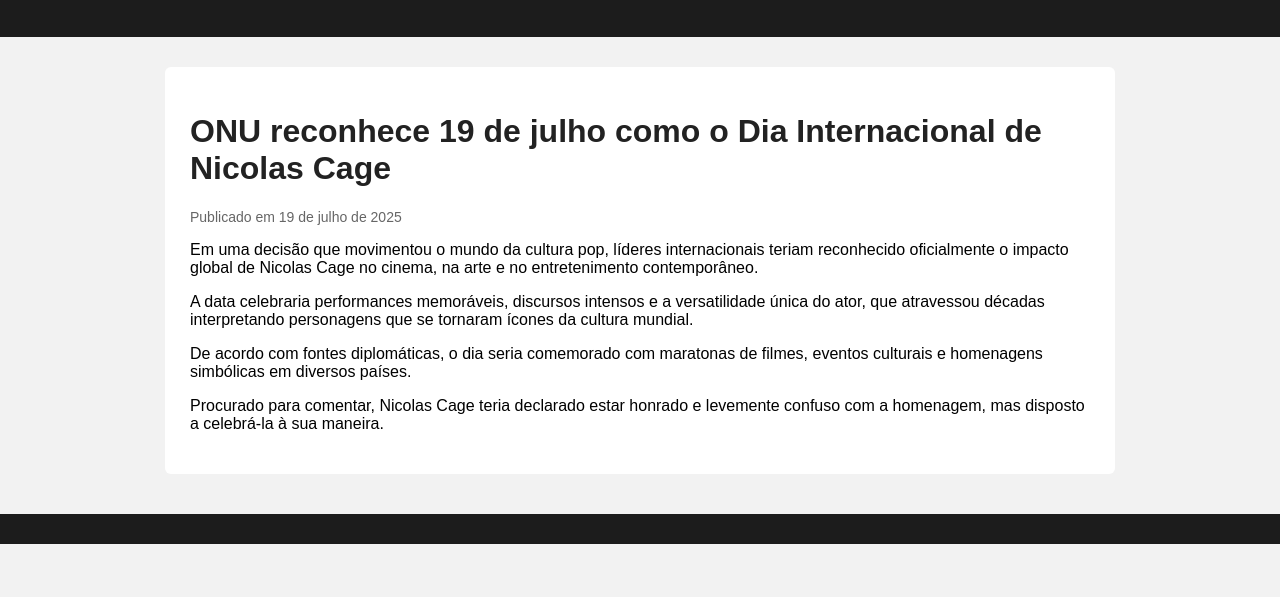
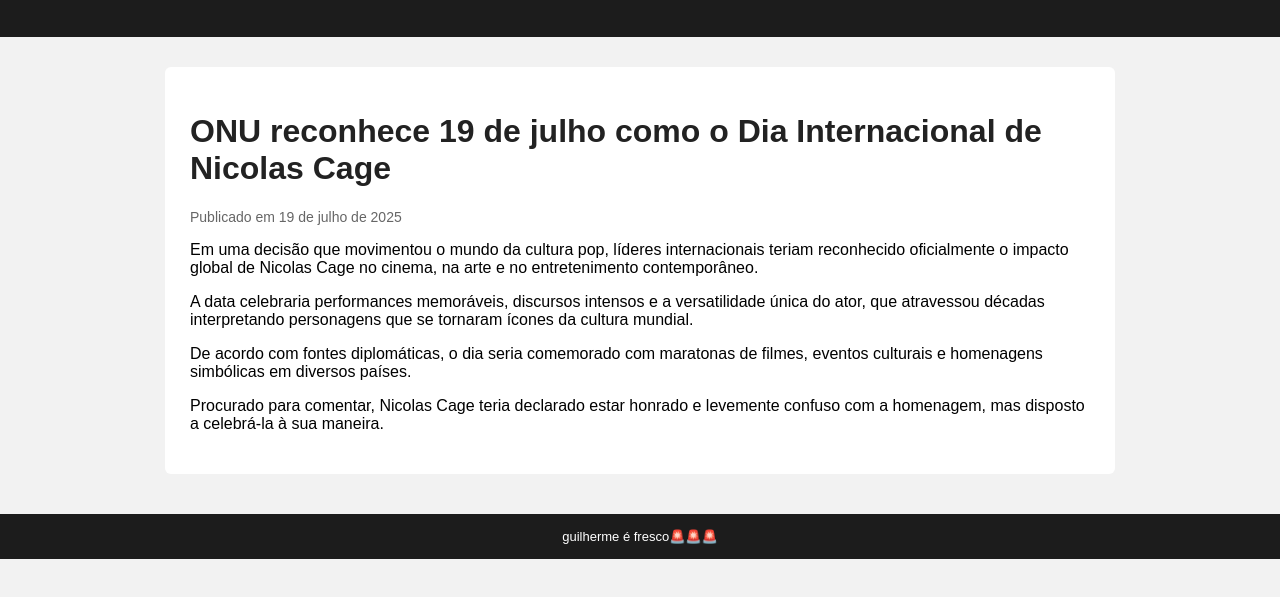
Before and after one commit to t98424714-cell/dia-internacional-do-nicolas-cage, a plain HTML site: page index.html in a window 1280 px wide. Shown: the part 71-668 px from the top of the page. Drawn offline with Linux system fonts and the light colour scheme.

Commit message:
Update index.html

```diff
--- a/index.html
+++ b/index.html
@@ -75,7 +75,7 @@
 </main>
 
 <footer>
-
+    guilherme é fresco🚨🚨🚨
 </footer>
 
 </body>
```
